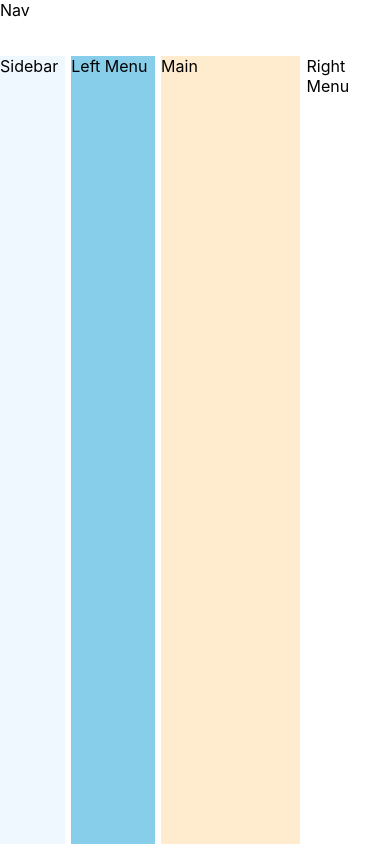
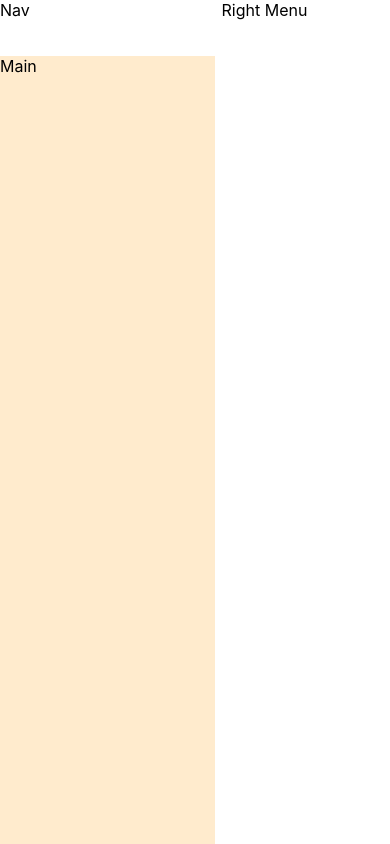
Before and after one commit to JonEast87/forum-app, a React (Create React App) app in the folder forum-client/: page / in a window 390 px wide. Shown: the top 844 px of the page. Built offline with nearby package versions, Linux system fonts and the light colour scheme.

Commit message:
some basic setup of a media query and comps, not much time for more unfortunately. will return tomorrow

```diff
--- a/forum-client/src/App.css
+++ b/forum-client/src/App.css
@@ -39,3 +39,12 @@
   grid-area: rightmenu;
   background-color: coral;
 }
+
+@media screen and (orientation: portrait) and (max-width: 768px) {
+  .App {
+    grid-template-columns: 1fr;
+    grid-template-areas:
+    "nav"
+    "content";
+  }
+}
```
Also changed, not shown: forum-client/src/components/LeftMenu.tsx (+7 -0 lines), forum-client/src/components/Main.tsx (+7 -0 lines), forum-client/src/components/Nav.tsx (+7 -0 lines), forum-client/src/components/RightMenu.tsx (+7 -0 lines), forum-client/src/components/SideBar.tsx (+7 -0 lines).
